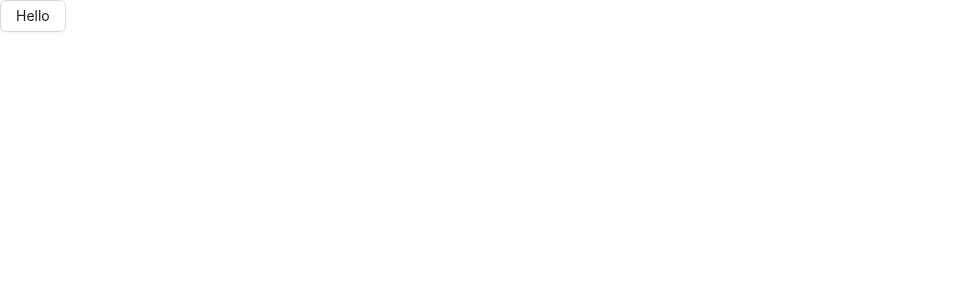
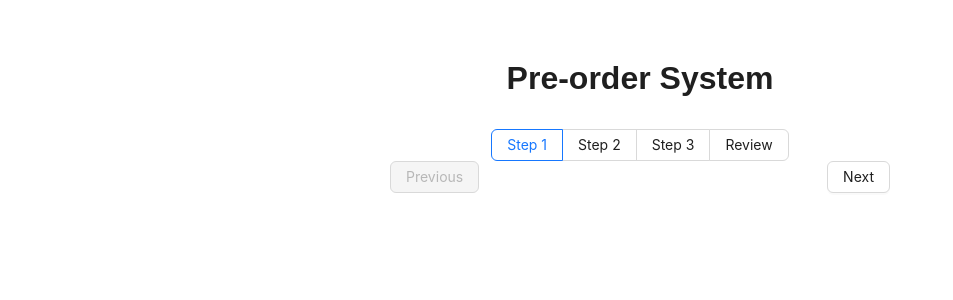
Before and after one commit to laclys/orderSys, a React (Vite) app: page / in a window 1280 px wide. Shown: the top 300 px of the page, without its empty margins (0-953 px from the left). Built offline with nearby package versions, Linux system fonts and the light colour scheme.

Commit message:
feat: init Container && add Step Comp

```diff
--- a/package.json
+++ b/package.json
@@ -3,6 +3,9 @@
   "private": true,
   "version": "1.0.0",
   "type": "module",
+  "engines": {
+    "node": ">=16.17.0"
+  },
   "scripts": {
     "dev": "vite",
     "build": "tsc && vite build",
@@ -10,6 +13,7 @@
   },
   "dependencies": {
     "antd": "^5.1.5",
+    "classnames": "^2.3.2",
     "path": "^0.12.7",
     "react": "^18.2.0",
     "react-dom": "^18.2.0"
--- a/src/App.tsx
+++ b/src/App.tsx
@@ -1,10 +1,24 @@
-import type { FC } from 'react'
-import { Button } from 'antd'
+import { FC, useEffect } from 'react'
+import { useFetchOrderData } from '@/models/useFetchOrderData'
+import Container from '@/components/Container'
+
+import styles from './app.module.css'
 
 const App: FC = () => {
+  const {
+    state: { data, loading },
+    fetch,
+  } = useFetchOrderData()
+
+  useEffect(() => {
+    fetch()
+  }, [])
+
+  console.log('data', data)
+
   return (
-    <div>
-      <Button>Hello</Button>
+    <div className={styles.wrapper}>
+      <Container data={data?.dishes || []} />
     </div>
   )
 }
--- /dev/null
+++ b/src/app.module.css
@@ -0,0 +1,6 @@
+.wrapper {
+  display: flex;
+  flex-direction: column;
+  margin-top: 60px;
+  align-items: center;
+}
--- /dev/null
+++ b/src/components/Container/index.module.css
@@ -0,0 +1,19 @@
+.wrapper {
+  display: flex;
+  flex-direction: column;
+  align-items: center;
+  width: 500px;
+}
+
+.title {
+  font-size: 32px;
+  font-weight: 600;
+  color: rgba(0,0,0,.88);
+}
+
+.btnWrapper {
+  display: flex;
+  flex-direction: row;
+  justify-content: space-between;
+  width: 100%;
+}
--- /dev/null
+++ b/src/components/Container/index.tsx
@@ -0,0 +1,56 @@
+import { FC, useState } from 'react'
+import cx from 'classnames'
+import { Button } from 'antd'
+import { Dish } from '@/types'
+import Step from '@/components/Step'
+
+import styles from './index.module.css'
+
+interface IProps {
+  data: Dish[]
+}
+
+const STEP_ITEMS = ['Step 1', 'Step 2', 'Step 3', 'Review']
+
+const Container: FC<IProps> = ({ data }) => {
+  const [step, setStep] = useState(1)
+
+  const toPrev = () => {
+    setStep((s) => s - 1)
+  }
+  const toNext = () => {
+    setStep((s) => s + 1)
+  }
+
+  return (
+    <div className={styles.wrapper} >
+
+      <p className={styles.title} >
+        Pre-order System
+      </p>
+
+      <Step current={step} items={STEP_ITEMS} onChange={setStep} />
+
+      {/* todo content */}
+
+      <div className={styles.btnWrapper}>
+        <Button
+          className={cx(styles.btn, styles.prev)}
+          onClick={toPrev}
+          disabled={step === 1}
+        >
+          Previous
+        </Button>
+        <Button
+          className={cx(styles.btn, styles.next)}
+          onClick={toNext}
+          disabled={STEP_ITEMS.length === step}
+        >
+          Next
+        </Button>
+      </div>
+    </div>
+  )
+}
+
+export default Container
--- /dev/null
+++ b/src/components/Step/index.module.css
@@ -0,0 +1,3 @@
+.wrapper {
+
+}
--- /dev/null
+++ b/src/components/Step/index.tsx
@@ -0,0 +1,26 @@
+import { FC, useState } from 'react'
+import { Radio } from 'antd'
+import type { RadioChangeEvent } from 'antd';
+
+import styles from './index.module.css'
+
+interface IProps {
+  current: number
+  items: string[]
+  onChange: (s: number) => void
+}
+
+const Step: FC<IProps> = ({ current, items, onChange }) => {
+  const _handleChange = (e: RadioChangeEvent) => {
+    onChange(e.target.value)
+  }
+  return  (
+    <Radio.Group value={current} onChange={_handleChange}>
+      {items.map((item, idx) => (
+         <Radio.Button key={`INDEX_${idx}`} value={idx + 1}>{item}</Radio.Button>
+      ))}
+    </Radio.Group>
+  )
+}
+
+export default Step
--- a/tsconfig.json
+++ b/tsconfig.json
@@ -15,10 +15,9 @@
     "isolatedModules": true,
     "noEmit": true,
     "jsx": "react-jsx",
-    "baseUrl": "./",
     "paths": {
-      "@": ["src"],
-      "@/*": ["src/*"]
+      "@": ["./src"],
+      "@/*": ["./src/*"]
     }
   },
   "include": ["src"],
```
